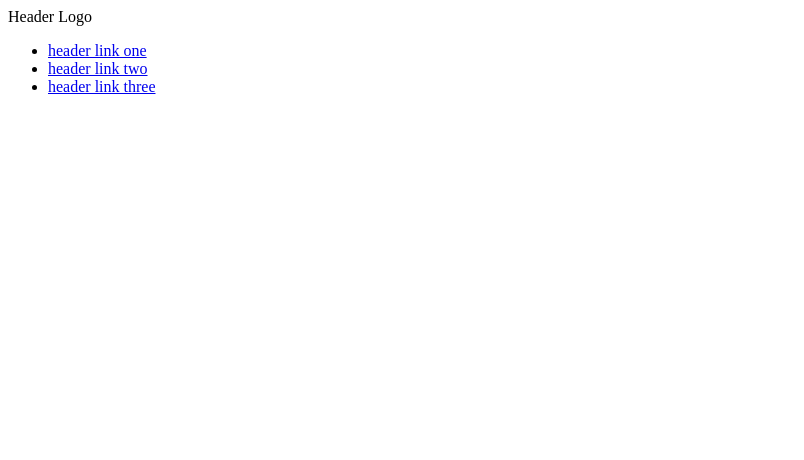
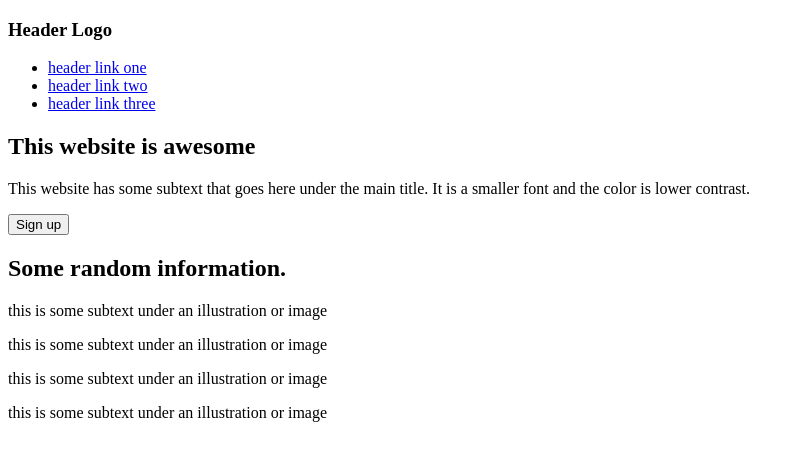
Before and after one commit to kleinebossie/landing-page, a plain HTML site: page index.html in a window 1280 px wide. Shown: the whole page, without its empty margins (0-804 px from the left). Drawn offline with Linux system fonts and the light colour scheme.

Commit message:
add hero and info section

```diff
--- a/index.html
+++ b/index.html
@@ -10,7 +10,7 @@
 
 <body>
   <header>
-    <div class="logo">Header Logo</div>
+    <h3>Header Logo</h3>
     <nav>
       <ul>
         <li><a href="#">header link one</a></li>
@@ -19,6 +19,39 @@
       </ul>
     </nav>
   </header>
+
+  <section class="hero">
+    <h1>This website is awesome</h1>
+    <p>
+      This website has some subtext that goes here under the main title. It is
+      a smaller font and the color is lower contrast.
+    </p>
+    <form action="#" rel="noreferrer" class="sign-up">
+      <button type="button" id="hero-signup">Sign up</button>
+    </form>
+  </section>
+
+  <section class="info">
+    <h2>Some random information.</h2>
+    <div class="card-container">
+      <div class="card-content"></div>
+      <p class="card-subtext">
+        this is some subtext under an illustration or image
+      </p>
+      <div class="card-content"></div>
+      <p class="card-subtext">
+        this is some subtext under an illustration or image
+      </p>
+      <div class="card-content"></div>
+      <p class="card-subtext">
+        this is some subtext under an illustration or image
+      </p>
+      <div class="card-content"></div>
+      <p class="card-subtext">
+        this is some subtext under an illustration or image
+      </p>
+    </div>
+  </section>
 </body>
 
 </html>
```
